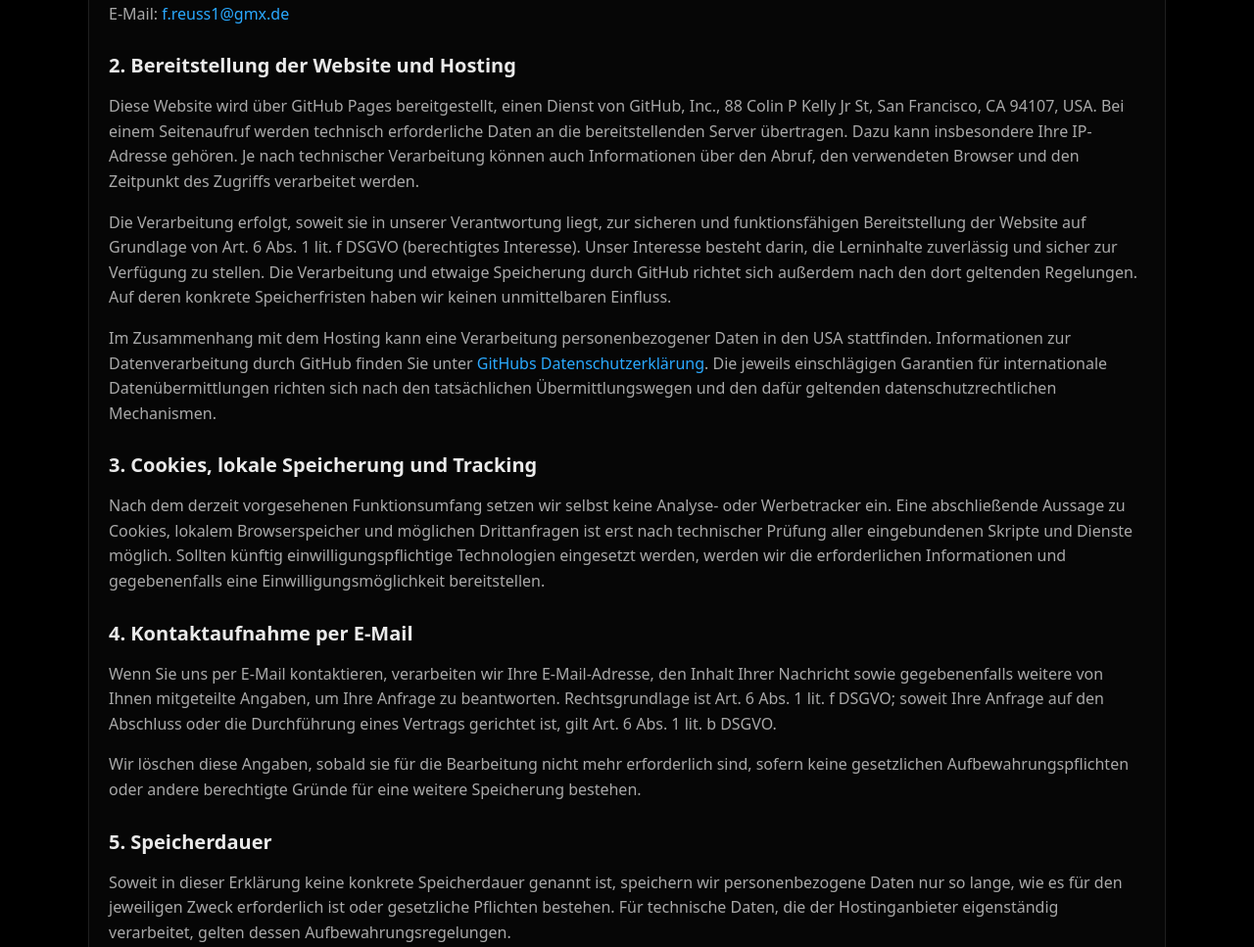
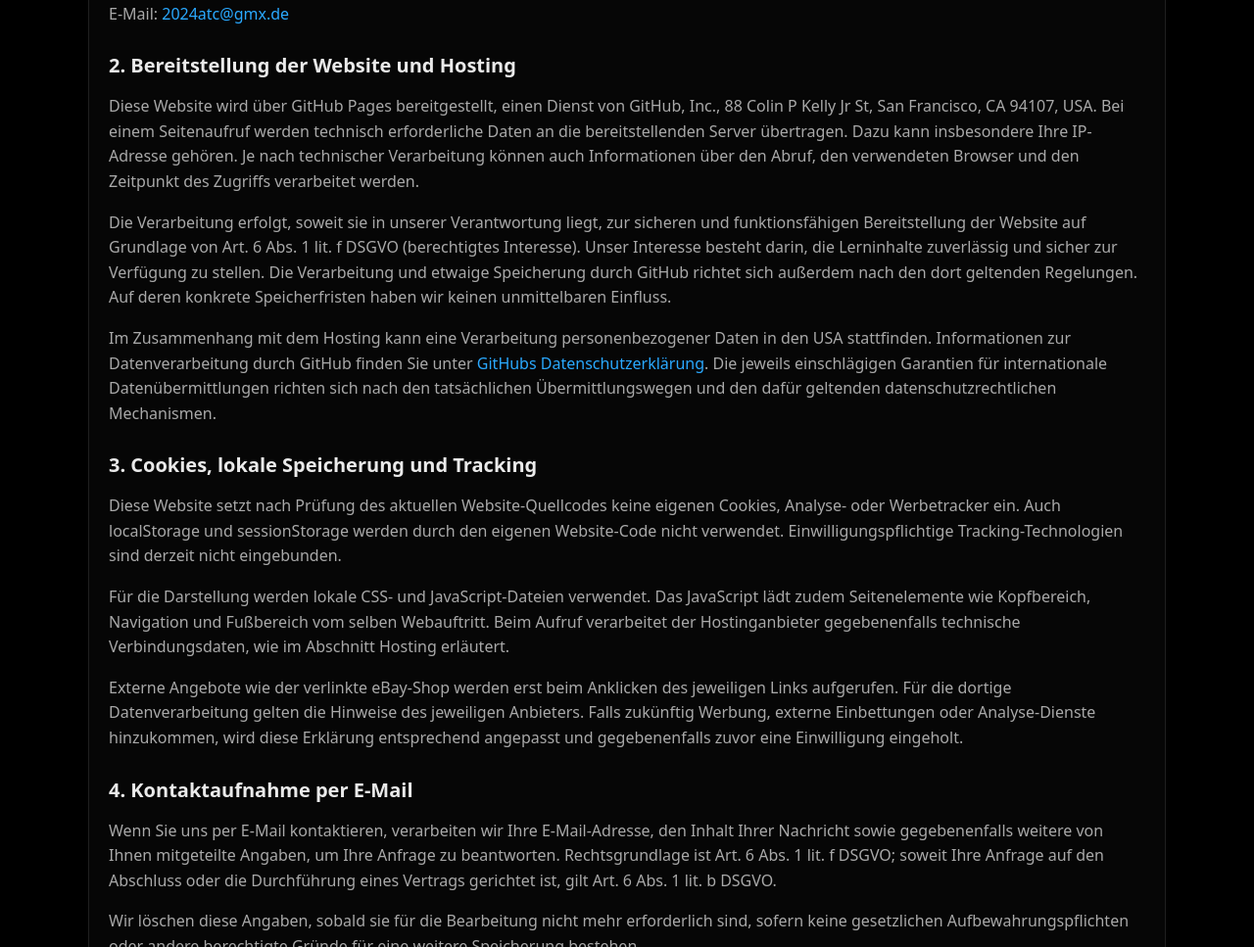
Before and after one commit to 2024atc/advanced-tech-creations, a plain HTML site: page datenschutz.html in a window 1280 px wide. Shown: the part 634-1601 px from the top of the page at 98% size. Drawn offline with Linux system fonts and the light colour scheme.

Commit message:
Update datenschutz.html

```diff
--- a/datenschutz.html
+++ b/datenschutz.html
@@ -26,7 +26,7 @@
             An den Gärten 4<br>
             34590 Wabern<br>
             Deutschland<br>
-            E-Mail: <a href="mailto:f.reuss1@gmx.de">f.reuss1@gmx.de</a>
+            E-Mail: <a href="mailto:2024atc@gmx.de">2024atc@gmx.de</a>
           </p>
 
           <h2>2. Bereitstellung der Website und Hosting</h2>
@@ -61,13 +61,26 @@
 
           <h2>3. Cookies, lokale Speicherung und Tracking</h2>
           <p>
-            Nach dem derzeit vorgesehenen Funktionsumfang setzen wir selbst keine
-            Analyse- oder Werbetracker ein. Eine abschließende Aussage zu Cookies,
-            lokalem Browserspeicher und möglichen Drittanfragen ist erst nach
-            technischer Prüfung aller eingebundenen Skripte und Dienste möglich.
-            Sollten künftig einwilligungspflichtige Technologien eingesetzt werden,
-            werden wir die erforderlichen Informationen und gegebenenfalls eine
-            Einwilligungsmöglichkeit bereitstellen.
+            Diese Website setzt nach Prüfung des aktuellen Website-Quellcodes
+            keine eigenen Cookies, Analyse- oder Werbetracker ein. Auch
+            localStorage und sessionStorage werden durch den eigenen
+            Website-Code nicht verwendet. Einwilligungspflichtige
+            Tracking-Technologien sind derzeit nicht eingebunden.
+          </p>
+          <p>
+            Für die Darstellung werden lokale CSS- und JavaScript-Dateien
+            verwendet. Das JavaScript lädt zudem Seitenelemente wie
+            Kopfbereich, Navigation und Fußbereich vom selben Webauftritt.
+            Beim Aufruf verarbeitet der Hostinganbieter gegebenenfalls
+            technische Verbindungsdaten, wie im Abschnitt Hosting erläutert.
+          </p>
+          <p>
+            Externe Angebote wie der verlinkte eBay-Shop werden erst beim
+            Anklicken des jeweiligen Links aufgerufen. Für die dortige
+            Datenverarbeitung gelten die Hinweise des jeweiligen Anbieters.
+            Falls zukünftig Werbung, externe Einbettungen oder Analyse-Dienste
+            hinzukommen, wird diese Erklärung entsprechend angepasst und
+            gegebenenfalls zuvor eine Einwilligung eingeholt.
           </p>
 
           <h2>4. Kontaktaufnahme per E-Mail</h2>
```
